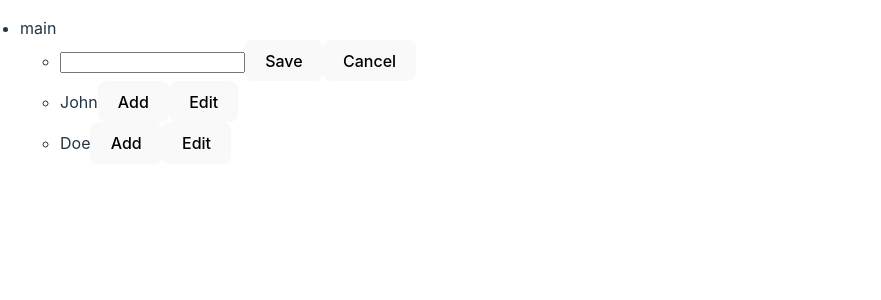
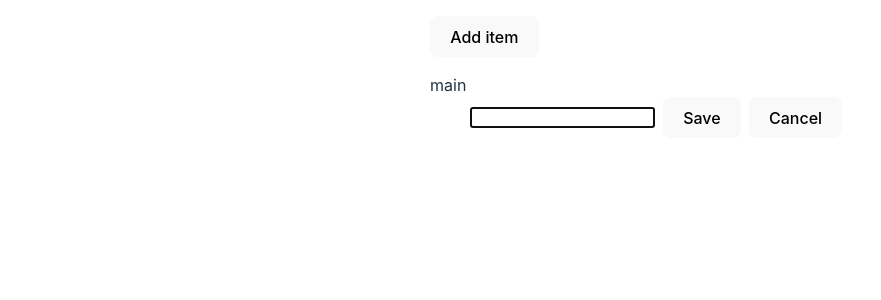
Before and after one commit to lavet13/testing-stuff, a React (Vite) app: page / in a window 1280 px wide. Both pictures are taken after a click on the button "Add". Shown: the top 300 px of the page, without its empty margins (0-881 px from the left). Built offline with nearby package versions, Linux system fonts and the light colour scheme.

Commit message:
feat: nested fields with crud

```diff
--- a/src/file-system.tsx
+++ b/src/file-system.tsx
@@ -1,4 +1,4 @@
-import { FC, useState } from 'react';
+import { FC, useEffect, useRef, useState } from 'react';
 
 type Tree = {
   [key: number]: {
@@ -18,19 +18,9 @@ const initialState: Tree = {
   1: {
     id: 1,
     name: 'main',
-    childIds: [2, 3],
-  },
-  2: {
-    id: 2,
-    name: 'John',
     childIds: [],
   },
-  3: {
-    id: 3,
-    name: 'Doe',
-    childIds: [],
-  },
-  length: 3,
+  length: 1,
 };
 
 const FileSystem: FC = () => {
@@ -40,7 +30,45 @@ const FileSystem: FC = () => {
   const childIds = root.childIds;
   console.log({ tree });
 
-  const handleEdit = () => {};
+  const [isAdding, setIsAdding] = useState(false);
+  const [name, setName] = useState('');
+  const inputRef = useRef<HTMLInputElement | null>(null);
+
+  useEffect(() => {
+    inputRef.current?.focus();
+  }, [isAdding]);
+
+  const handleDelete = (parentId: number, childId: number) => {
+    const parent = tree[parentId];
+
+    const nextParent = {
+      ...parent,
+      childIds: parent.childIds.filter(id => id !== childId),
+    };
+
+    function deleteChildren(id: number) {
+      const child = tree[id];
+      child.childIds.forEach(deleteChildren);
+      delete child[id];
+    }
+    deleteChildren(childId);
+
+    setTree({ ...tree, [parentId]: nextParent });
+  };
+
+  const handleEdit = (childId: number, name: string) => {
+    const child = tree[childId];
+
+    const nextChild = {
+      ...child,
+      name,
+    };
+
+    setTree({
+      ...tree,
+      [childId]: nextChild,
+    });
+  };
 
   const handleAdd = (childId: number, name: string) => {
     const child = tree[childId];
@@ -62,8 +90,76 @@ const FileSystem: FC = () => {
     });
   };
 
+  let content: React.ReactNode;
+
+  const handleAddSave = () => {
+    setName('');
+
+    if (name.length === 0) return;
+    handleAdd(parentId, name);
+  };
+
+  const handleChange = (e: React.ChangeEvent<HTMLInputElement>) => {
+    setName(e.target.value);
+  };
+
+  if (isAdding) {
+    content = (
+      <form
+        onSubmit={() => {
+          setIsAdding(false);
+          handleAddSave();
+        }}
+      >
+        <span>Adding new item</span>
+        <li style={{ display: 'flex', gap: '0.5rem' }}>
+          <input
+            style={{ alignSelf: 'center' }}
+            ref={inputRef}
+            value={name}
+            onChange={handleChange}
+          />
+          <button
+            onClick={() => {
+              setIsAdding(false);
+              handleAddSave();
+            }}
+          >
+            Save
+          </button>
+          <button
+            onClick={() => {
+              setIsAdding(false);
+              setName('');
+            }}
+          >
+            Cancel
+          </button>
+        </li>
+      </form>
+    );
+  } else if (!isAdding) {
+    content = (
+      <>
+        <button
+          style={{ marginBottom: '1rem' }}
+          onClick={() => setIsAdding(true)}
+        >
+          Add item
+        </button>
+      </>
+    );
+  }
+
   return (
-    <ul style={{ width: '100%' }}>
+    <div style={{ width: '100%', maxWidth: '500px' }}>
+      <ul
+        style={{
+          listStyle: 'none',
+          maxWidth: '500px',
+        }}
+      >
+        {content}
         {childIds.map(id => (
           <FileTree
             key={id}
@@ -71,9 +167,12 @@ const FileSystem: FC = () => {
             parentId={parentId}
             tree={tree}
             onAdd={handleAdd}
+            onEdit={handleEdit}
+            onDelete={handleDelete}
           />
         ))}
       </ul>
+    </div>
   );
 };
 
@@ -82,36 +181,96 @@ type FileTreeProps = {
   parentId: number;
   tree: Tree;
   onAdd: (childId: number, name: string) => void;
+  onEdit: (childId: number, name: string) => void;
+  onDelete: (parentId: number, childId: number) => void;
 };
 
-const FileTree: FC<FileTreeProps> = ({ id, parentId, tree, onAdd }) => {
+const FileTree: FC<FileTreeProps> = ({ id, parentId, tree, onAdd, onEdit, onDelete }) => {
   const child = tree[id];
   const childIds = child.childIds;
   const [isAdding, setIsAdding] = useState(false);
   const [isEditing, setIsEditing] = useState(false);
   const [name, setName] = useState('');
   let content: React.ReactNode;
+  const inputRef = useRef<HTMLInputElement | null>(null);
+
+  useEffect(() => {
+    inputRef.current?.focus();
+  }, [isEditing, isAdding]);
 
   const handleChange = (e: React.ChangeEvent<HTMLInputElement>) => {
     setName(e.target.value);
   };
 
-  const handleSave = () => {
+  const handleEditSave = () => {
+    setName('');
+
+    if (name.length === 0) return;
+    onEdit(id, name);
+  };
+
+  const handleAddSave = () => {
+    setName('');
+
     if (name.length === 0) return;
     onAdd(id, name);
-    setName('');
   };
 
   if (isEditing) {
+    content = (
+      <form
+        style={{ display: 'flex', gap: '0.5rem' }}
+        onSubmit={() => {
+          setIsEditing(false);
+          handleEditSave();
+        }}
+      >
+        <input
+          style={{ alignSelf: 'center' }}
+          ref={inputRef}
+          value={name}
+          onChange={handleChange}
+        />
+        <button
+          onClick={() => {
+            setIsEditing(false);
+            handleEditSave();
+          }}
+        >
+          Save
+        </button>
+
+        <button
+          onClick={() => {
+            setIsEditing(false);
+            setName('');
+          }}
+        >
+          Cancel
+        </button>
+      </form>
+    );
   } else if (isAdding) {
     content = (
+      <form
+        onSubmit={() => {
+          setIsAdding(false);
+          handleAddSave();
+        }}
+      >
+        {child.name}
         <ul>
-        <li>
-          <input value={name} onChange={handleChange} />
+          <li style={{ display: 'flex', gap: '0.5rem' }}>
+            <input
+              style={{ alignSelf: 'center' }}
+              ref={inputRef}
+              value={name}
+              onChange={handleChange}
+            />
             <button
               onClick={() => {
                 setIsAdding(false);
-              handleSave();
+                handleAddSave();
               }}
             >
               Save
@@ -119,28 +278,55 @@ const FileTree: FC<FileTreeProps> = ({ id, parentId, tree, onAdd }) => {
             <button
               onClick={() => {
                 setIsAdding(false);
+                setName('');
               }}
             >
               Cancel
             </button>
           </li>
         </ul>
+      </form>
     );
   } else {
     content = (
-      <>
-        <button onClick={() => setIsAdding(true)}>Add</button>
-        <button onClick={() => setIsEditing(true)}>Edit</button>
-      </>
+      <div style={{ display: 'flex', gap: '0.5rem' }}>
+        <span
+          style={{ display: 'flex', alignItems: 'center', cursor: 'pointer', alignSelf: 'stretch' }}
+          onClick={() => {
+            setIsEditing(true);
+            setName(child.name);
+          }}
+          onKeyUp={e => {
+            if (e.code === 'Enter') {
+              setIsEditing(true);
+              setName(child.name);
+            }
+          }}
+          tabIndex={id}
+        >
+          {child.name}
+        </span>
+        <button tabIndex={id} onClick={() => setIsAdding(true)}>
+          Add
+        </button>
+        <button tabIndex={id} onClick={() => onDelete(parentId, id)}>
+          Delete
+        </button>
+      </div>
     );
   }
 
   return (
-    <li>
-      {child.name}
+    <li
+      style={{
+        display: 'flex',
+        justifyContent: 'center',
+        flexDirection: 'column',
+      }}
+    >
       {content}
 
-      <ul>
+      <ul style={{ listStyle: 'none' }}>
         {childIds.map(childId => (
           <FileTree
             key={childId}
@@ -148,6 +334,8 @@ const FileTree: FC<FileTreeProps> = ({ id, parentId, tree, onAdd }) => {
             parentId={id}
             tree={tree}
             onAdd={onAdd}
+            onEdit={onEdit}
+            onDelete={onDelete}
           />
         ))}
       </ul>
```
Lines whose indentation alone changed are shown as unchanged.
